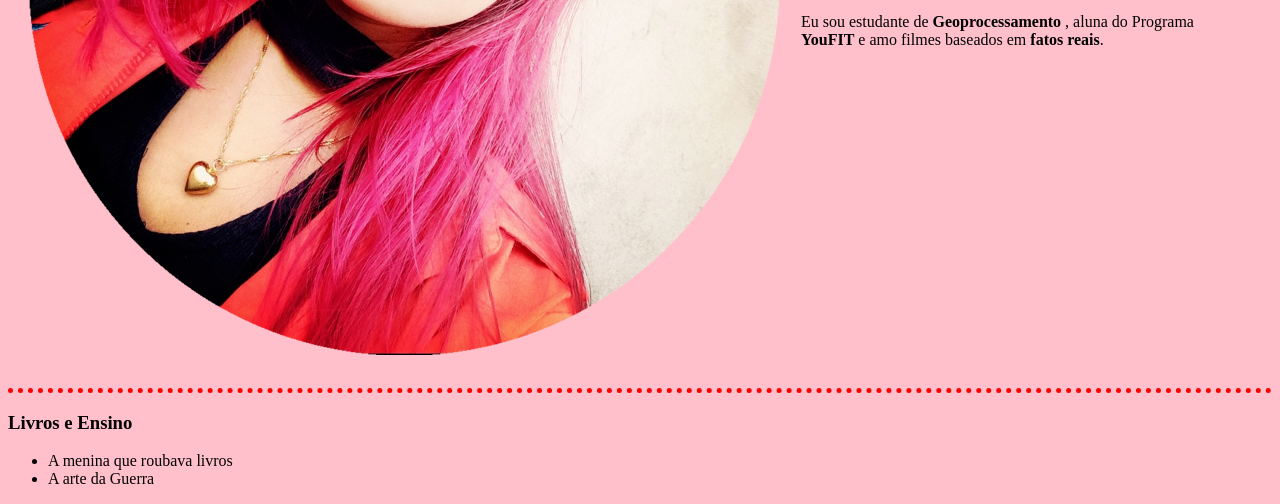
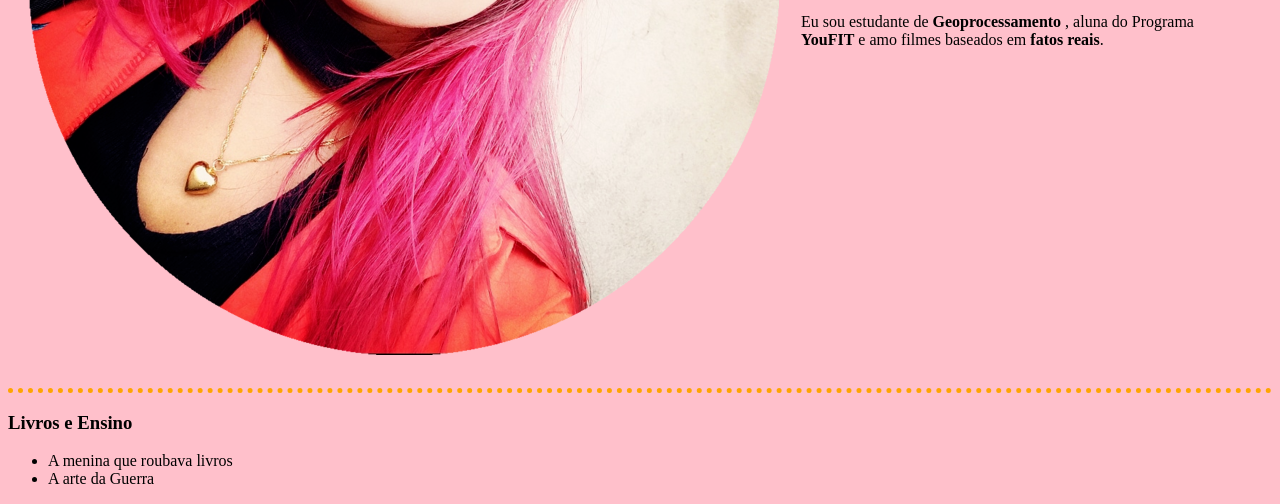
Before and after one commit to JosieleBraga/CV, a plain HTML site: page index.html in a window 1280 px wide. Shown: the part 424-928 px from the top of the page. Drawn offline with Linux system fonts and the light colour scheme.

Commit message:
Add files via upload

```diff
--- a/index.html
+++ b/index.html
@@ -3,6 +3,7 @@
   <head>
     <meta charset="utf-8">
     <title> 💖Josiele Braga  💖</title>
+    <link rel="stylesheet" href="css/styles.css">
 
 <style>
   body {
@@ -12,7 +13,7 @@
   {
     border-style: none;
       border-top-style: dotted;
-    border-color: red;
+    border-color: orange;
     border-width: 5px;
       widht: 10%;
 
```
